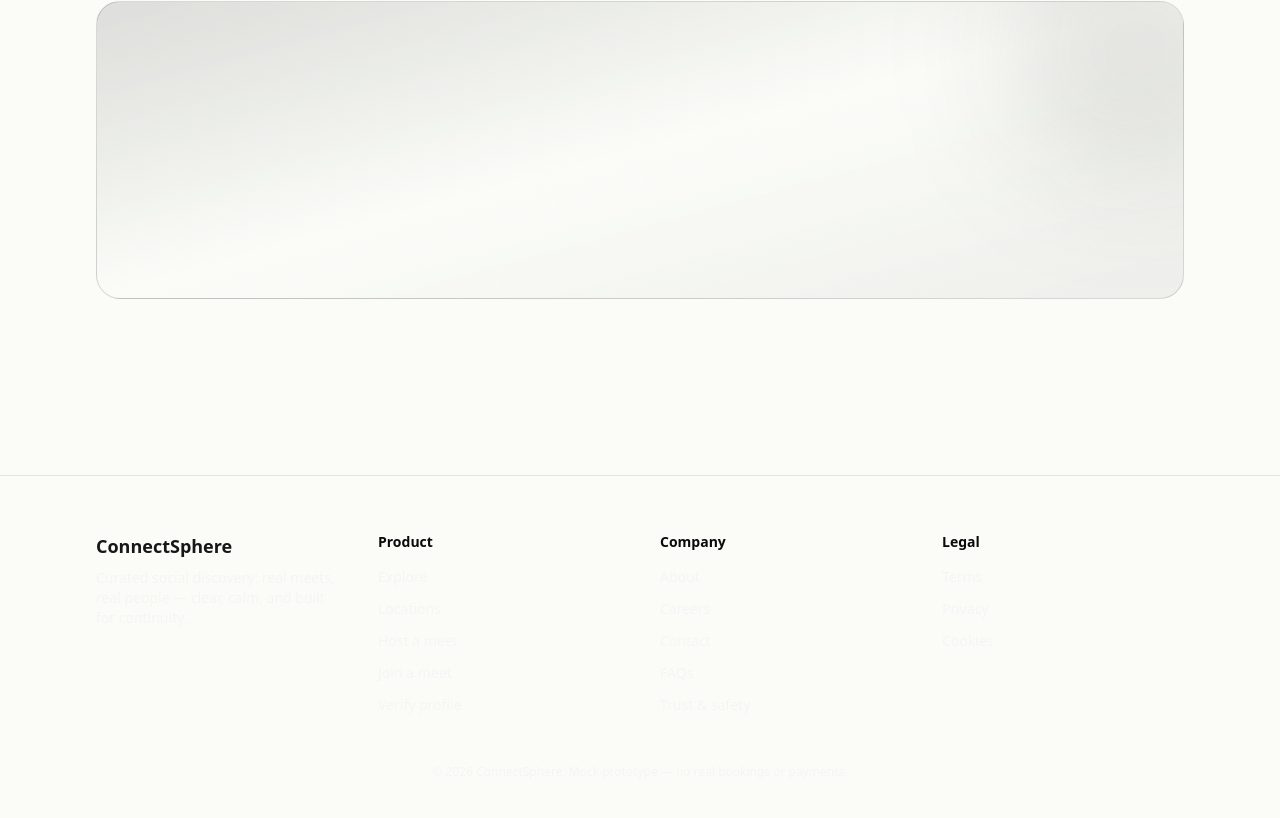
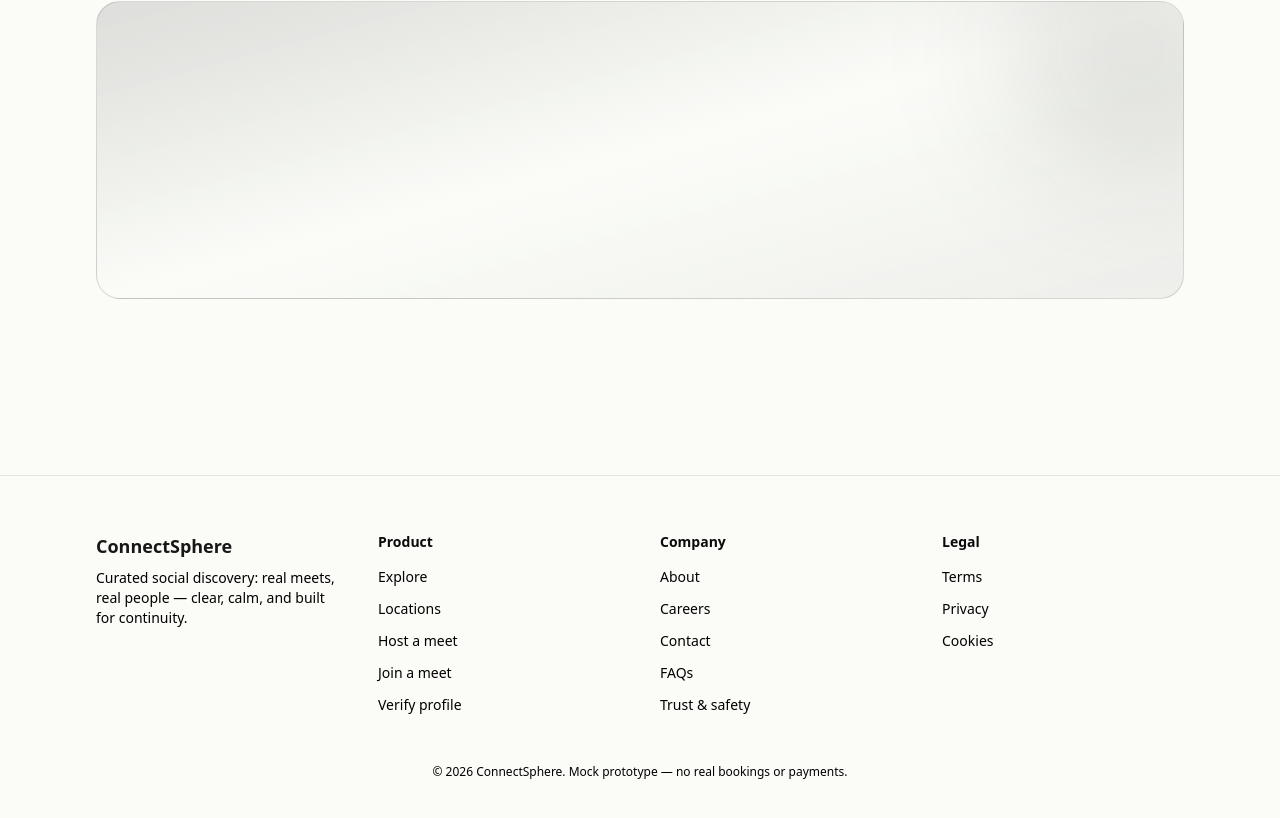
Before and after one commit to TarunK951/GrowCircle, a Next.js app: page / in a window 1280 px wide. Shown: the part 4402-5220 px from the top of the page. Built offline with nearby package versions, Linux system fonts and the light colour scheme.

Commit message:
style: update muted foreground color and clarify text-muted utility
- Modified the muted-foreground color in globals.css for a softer gray suitable for secondary text.
- Added a comment to clarify the usage of the text-muted utility, ensuring it maps to muted-foreground instead of color-muted.

```diff
--- a/src/app/globals.css
+++ b/src/app/globals.css
@@ -36,7 +36,8 @@
   --popover-foreground: oklch(0.145 0 0);
   --primary-foreground: oklch(0.985 0 0);
   --secondary-foreground: oklch(0.205 0 0);
-  --muted-foreground: oklch(0.556 0 0);
+  /* Softer gray for secondary text (descriptions, captions) — lighter than body */
+  --muted-foreground: oklch(0.5 0.01 264);
   --accent: oklch(0.97 0 0);
   --accent-foreground: oklch(0.205 0 0);
   --destructive: oklch(0.577 0.245 27.325);
@@ -106,6 +107,14 @@
   --radius-2xl: calc(var(--radius) * 1.8);
   --radius-3xl: calc(var(--radius) * 2.2);
   --radius-4xl: calc(var(--radius) * 2.6);
+}
+
+/*
+  Secondary body text: `text-muted` must not use `--color-muted` — that token is the
+  muted *surface* (same as `bg-muted`). Map the utility to muted-foreground instead.
+*/
+@utility text-muted {
+  color: var(--color-muted-foreground);
 }
 
 @keyframes gc-load-indeterminate {
--- a/src/components/layout/SiteFooter.tsx
+++ b/src/components/layout/SiteFooter.tsx
@@ -39,7 +39,7 @@ export function SiteFooter() {
         <div className="grid gap-10 md:grid-cols-4">
           <div>
             <p className="text-lg font-semibold text-primary">ConnectSphere</p>
-            <p className="mt-2 max-w-xs text-sm text-muted">
+            <p className="mt-2 max-w-xs text-sm text-black">
               Curated social discovery: real meets, real people — clear, calm,
               and built for continuity.
             </p>
@@ -52,7 +52,7 @@ export function SiteFooter() {
                   <li key={l.href}>
                     <Link
                       href={l.href}
-                      className="text-sm text-muted transition hover:text-primary"
+                      className="text-sm text-black transition hover:text-primary"
                     >
                       {l.label}
                     </Link>
@@ -62,7 +62,7 @@ export function SiteFooter() {
             </div>
           ))}
         </div>
-        <p className="mt-12 text-center text-xs text-muted">
+        <p className="mt-12 text-center text-xs text-black">
           © {new Date().getFullYear()} ConnectSphere. Mock prototype — no real
           bookings or payments.
         </p>
```
